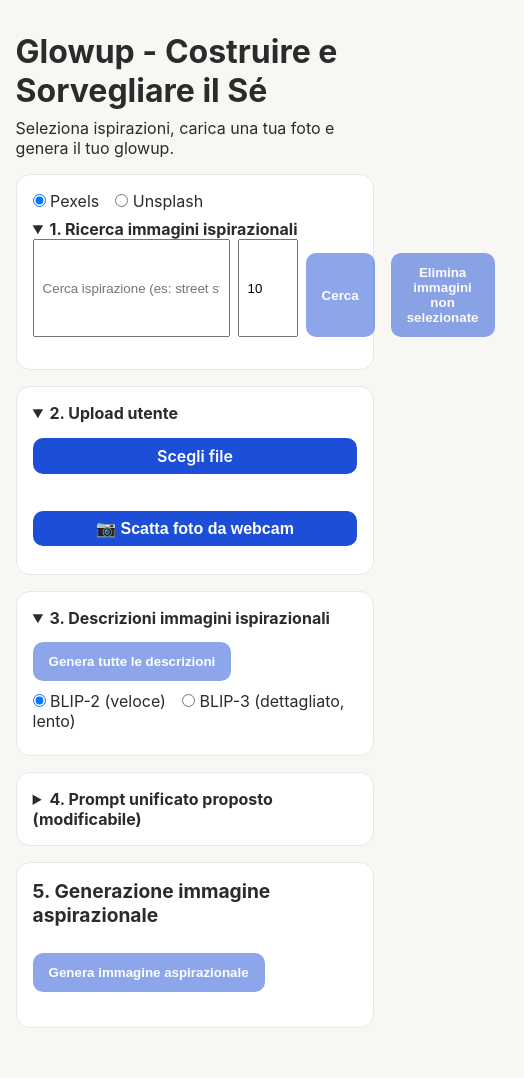
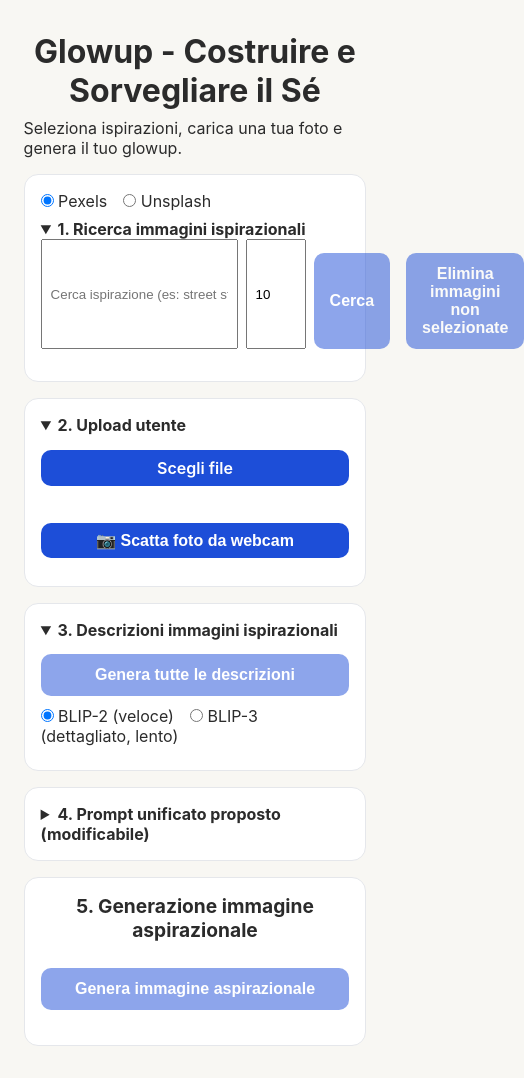
Before and after one commit to mirtexxan/glowup, a Next.js app: page / in a window 390 px wide. Shown: the whole page, 524 px wide, since content can reach past the window. Built offline with nearby package versions, Linux system fonts and the light colour scheme.

Commit message:
added responsive layout;  small fix to readme

```diff
--- a/app/globals.css
+++ b/app/globals.css
@@ -1,3 +1,55 @@
+/* Responsive styles for mobile */
+@media (max-width: 700px) {
+  main {
+    width: 100vw;
+    margin: 0.5rem 0;
+    padding: 0 0.5rem;
+  }
+  h1 {
+    font-size: 1.25rem;
+    text-align: center;
+  }
+  h2 {
+    font-size: 1rem;
+    text-align: center;
+  }
+  .panel {
+    padding: 0.7rem 0.5rem;
+    border-radius: 10px;
+  }
+  .split {
+    grid-template-columns: 1fr;
+    gap: 0.5rem;
+  }
+  .split img {
+    min-height: 180px;
+    max-height: 250px;
+  }
+  .pinterest-grid {
+    grid-template-columns: repeat(2, 1fr);
+    gap: 0.5rem;
+  }
+  .image-card img {
+    height: 100px;
+  }
+  .genera-btn {
+    width: 100%;
+    font-size: 1rem;
+    padding: 0.7rem 0.5rem;
+    margin-top: 0.7rem;
+  }
+  .output-text {
+    font-size: 0.9rem;
+    text-align: center;
+  }
+  .alert {
+    font-size: 0.95rem;
+    text-align: center;
+  }
+  input[type='file'] {
+    width: 100%;
+  }
+}
 * {
   margin: 0;
   padding: 0;
```
Also changed, not shown: 1 other file (tests, documents, lock files or other folders).
